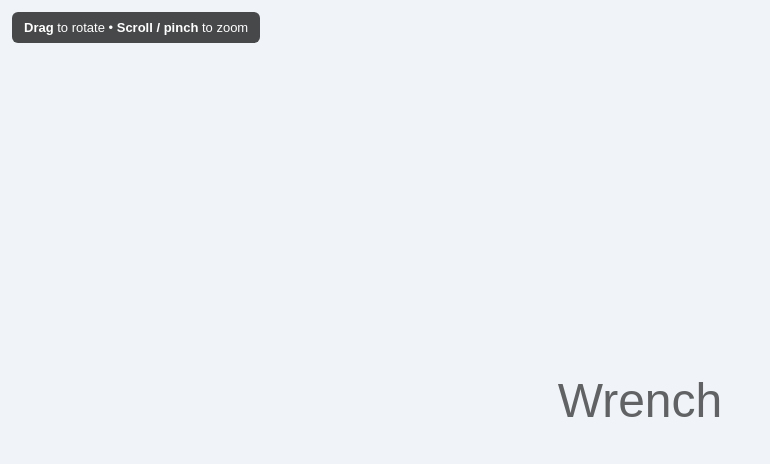
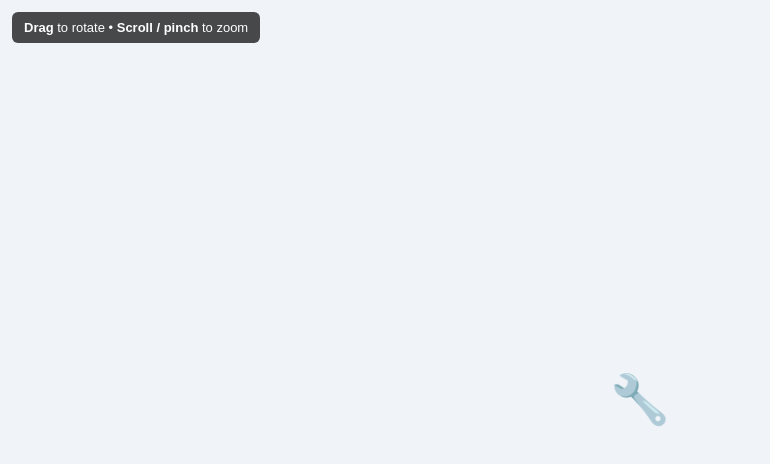
Before and after one commit to v8g8xmy5g7-del/medical-tool, a plain HTML site: page index.html in a window 1280 px wide. Shown: the whole page, without its empty margins (0-770 px from the left). Drawn offline with nearby package versions, Linux system fonts and the light colour scheme.

Commit message:
Update index.html

```diff
--- a/index.html
+++ b/index.html
@@ -19,7 +19,7 @@
 
 <body>
 <div id="container">
-  <div id="emoji">Wrench</div>
+  <div id="emoji"> 🔧</div>
   <canvas id="canvas"></canvas>
 </div>
 
```
